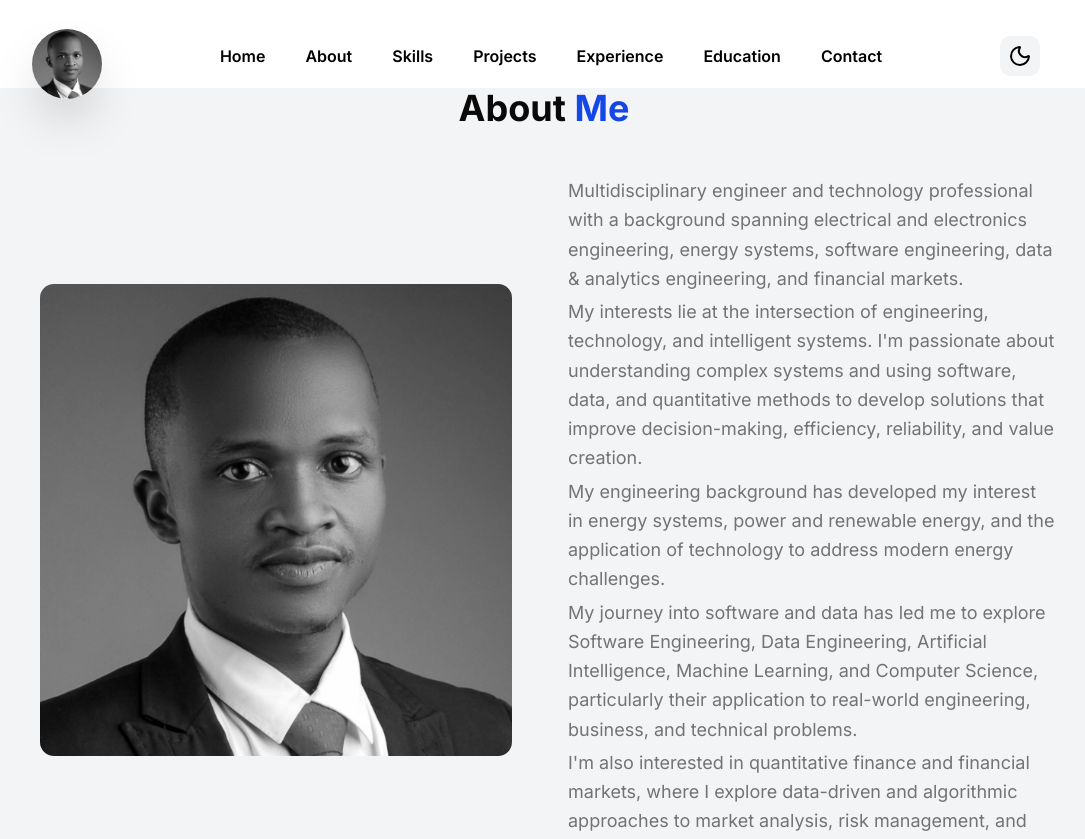
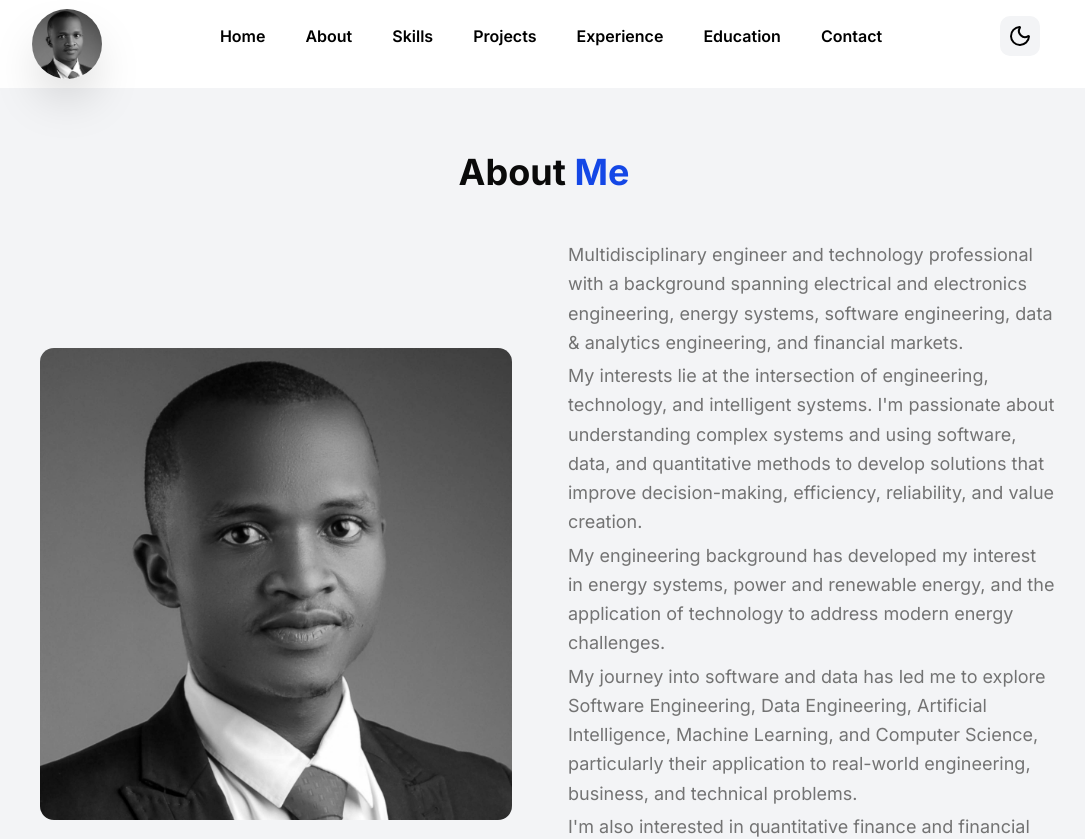
Before and after one commit to MarsIfeanyi/Mars-Ifeanyi-Portfolio, a Next.js app: page /about in a window 1280 px wide. Shown: the top 839 px of the page, without its empty margins (96-1181 px from the left). Built offline with nearby package versions, Linux system fonts and the light colour scheme.

Commit message:
Fix UI Bugs

```diff
--- a/components/Home/About/About.tsx
+++ b/components/Home/About/About.tsx
@@ -5,7 +5,7 @@ import React from "react";
 
 const About = () => {
   return (
-    <div id="about" className="pb-16 bg-gray-100 dark:bg-gray-900 ">
+    <div className="py-16 bg-gray-100 dark:bg-gray-900 ">
       {/* Section Heading */}
       <SectionHeading title_1="About" title_2="Me" />
 
--- a/components/Home/Hero/Hero.tsx
+++ b/components/Home/Hero/Hero.tsx
@@ -2,36 +2,33 @@
 import { Button } from "@/components/ui/button";
 import { Download, FolderOpen } from "lucide-react";
 import { TypeAnimation } from "react-type-animation";
+
 const Hero = () => {
   return (
     <div
       id="home"
-      className=" relative min-h-[calc(100vh-7rem)] flex items-center justify-center overflow-hidden bg-[radial-gradient(circle_476px_at_54.8%_51.5%,rgba(168,229,253,1)_0%,rgba(244,244,254,1)_42.3%,rgba(244,244,254,1)_100.2%)] dark:bg-[radial-gradient(circle_476px_at_54.8%_51.5%,rgba(30,64,175,0.35)_0%,rgba(17,24,39,0.9)_55%,rgba(17,24,39,1)_100%)] "
+      className="relative min-h-[calc(100vh-5rem)] flex items-center justify-center overflow-hidden bg-[radial-gradient(circle_476px_at_54.8%_51.5%,rgba(168,229,253,1)_0%,rgba(244,244,254,1)_42.3%,rgba(244,244,254,1)_100.2%)] dark:bg-[radial-gradient(circle_476px_at_54.8%_51.5%,rgba(30,64,175,0.35)_0%,rgba(17,24,39,0.9)_55%,rgba(17,24,39,1)_100%)]"
     >
-      {" "}
-      {/* Content */}{" "}
-      <div className="relative z-10 px-6 pt-24 text-center sm:pt-0">
-        {" "}
-        {/* Main Title */}{" "}
+      {/* Content */}
+      <div className="relative z-10 px-6 pt-20 text-center">
+        {/* Main Title */}
         <h1
           data-aos="fade-up"
           data-aos-delay="100"
-          className=" mb-6 text-4xl font-bold sm:text-5xl md:text-6xl lg:text-7xl "
+          className="mb-6 text-4xl font-bold sm:text-5xl md:text-6xl lg:text-7xl"
         >
-          {" "}
           Hi, I&apos;m{" "}
           <span className="text-blue-700 dark:text-yellow-500">
-            {" "}
-            Marcellus Ifeanyi{" "}
-          </span>{" "}
-        </h1>{" "}
-        {/* Professional Titles */}{" "}
+            Marcellus Ifeanyi
+          </span>
+        </h1>
+
+        {/* Professional Titles */}
         <div
           data-aos="fade-up"
           data-aos-delay="200"
-          className=" mb-4 h-12 text-xl font-semibold text-black dark:text-white sm:mb-8 sm:text-2xl md:text-3xl "
+          className="mb-4 h-12 text-xl font-semibold text-black dark:text-white sm:mb-8 sm:text-2xl md:text-3xl"
         >
-          {" "}
           <TypeAnimation
             sequence={[
               "Electrical & Electronics Engineer",
@@ -51,9 +48,10 @@ const Hero = () => {
             speed={50}
             repeat={Infinity}
             className="font-mono"
-          />{" "}
-        </div>{" "}
-        {/* Professional Description */}{" "}
+          />
+        </div>
+
+        {/* Professional Description */}
         <p
           data-aos="fade-up"
           data-aos-delay="300"
@@ -65,10 +63,21 @@ const Hero = () => {
           <br />
           energy systems, software, AI, data, and quantitative finance.
         </p>
-        {/* Buttons */}{" "}
-        {/* <div data-aos="fade-up" data-aos-delay="400" className="flex flex-col justify-center gap-4 sm:flex-row" > <Button size="lg" className="mx-auto w-fit sm:mx-0"> <FolderOpen className="mr-2 h-5 w-5" /> View Projects </Button> <Button size="lg" className="mx-auto w-fit sm:mx-0"> <Download className="mr-2 h-5 w-5" /> Download CV </Button> </div> */}{" "}
-      </div>{" "}
+
+        {/* Buttons */}
+        {/* <div data-aos="fade-up" data-aos-delay="400" className="flex flex-col justify-center gap-4 sm:flex-row">
+          <Button size="lg" className="mx-auto w-fit sm:mx-0">
+            <FolderOpen className="mr-2 h-5 w-5" />
+            View Projects
+          </Button>
+          <Button size="lg" className="mx-auto w-fit sm:mx-0">
+            <Download className="mr-2 h-5 w-5" />
+            Download CV
+          </Button>
+        </div> */}
+      </div>
     </div>
   );
 };
+
 export default Hero;
--- a/components/Home/Navbar/Nav.tsx
+++ b/components/Home/Navbar/Nav.tsx
@@ -1,76 +1,97 @@
-"use client"
+"use client";
 
-import Logo from '@/components/Helper/Logo'
-import ThemeToggler from '@/components/Helper/ThemeToggler'
-import { Navlinks } from '@/constants/constant'
-import { Download, MenuIcon } from 'lucide-react'
-import Link from 'next/link'
-import React, { useEffect, useState } from 'react'
+import Logo from "@/components/Helper/Logo";
+import ThemeToggler from "@/components/Helper/ThemeToggler";
+import { Navlinks } from "@/constants/constant";
+import { MenuIcon } from "lucide-react";
+import Link from "next/link";
+import React, { useEffect, useState } from "react";
 
-type Props={
-    openNav:() => void
-}
+type Props = {
+  openNav: () => void;
+};
 
-const Nav = ({openNav}: Props) => {
-const [navBg, setNavBg]= useState(false)
+const Nav = ({ openNav }: Props) => {
+  const [navBg, setNavBg] = useState(false);
 
-useEffect(()=> {
-    const handler = () => {
-        if(window.scrollY >= 90) setNavBg(true)
-        if (window.scrollY < 90) setNavBg(false)
-    }
+  useEffect(() => {
+    const handleScroll = () => {
+      setNavBg(window.scrollY >= 90);
+    };
 
-    window.addEventListener("scroll", handler)
+    handleScroll();
 
-    return () => window.removeEventListener("scroll", handler)
-}, [])
+    window.addEventListener("scroll", handleScroll);
+
+    return () => {
+      window.removeEventListener("scroll", handleScroll);
+    };
+  }, []);
 
   return (
+    <header
+      className={`
+        fixed left-0 top-0 z-1000 w-full
+    h-22
+        transition-all duration-300 pb-4
+        ${
+          navBg
+            ? "bg-white/95 shadow-md backdrop-blur-md dark:bg-gray-900/95"
+            : "bg-transparent"
+        }
+      `}
+    >
+      <div className="mx-auto flex h-full w-[90%] items-center justify-between xl:w-[80%]">
+        {/* LOGO */}
 
-    <div className={`transition-all ${navBg ? "dark:bg-gray-800 bg-white shadow-md": "fixed"}
-     duration-200 h-[14vh] z-100 fixed w-full`} >
-<div className='flex items-center h-full justify-between w-[90%] xl:w-[80%] mx-auto' >
-    {/* LOGO */}
-<Logo/>
-{/* Nav. Hidden by default for small screens */}
+        <Logo />
 
-<div className='hidden lg:flex items-center space-x-10'>
-    {
-        Navlinks.map((link, index) => {
-            return <Link key={index} href={link.href} className='dark:text-white text-black hover:text-yellow-500 dark:hover:text-yellow-200 font-semibold transition-all duration-200' >
-                <p>
-                    {link.name}
-                </p>
+        {/* DESKTOP NAVIGATION */}
+        <nav className="hidden items-center space-x-10 lg:flex">
+          {Navlinks.map((link) => (
+            <Link
+              key={link.href}
+              href={link.href}
+              className="
+                font-semibold
+                text-black
+                transition-all duration-200
+                hover:text-blue-600
+                dark:text-white
+                dark:hover:text-yellow-400
+              "
+            >
+              {link.name}
             </Link>
-        })} </div>
+          ))}
+        </nav>
 
-        {/* Button */}
+        {/* RIGHT SIDE */}
+        <div className="flex items-center space-x-4">
+          {/* THEME TOGGLER */}
+          <ThemeToggler />
 
-        <div className='flex items-center space-x-4'>
-{/* CV Button */}
+          {/* MOBILE MENU BUTTON */}
+          <button
+            type="button"
+            onClick={openNav}
+            aria-label="Open navigation menu"
+            className="
+              flex h-10 w-10
+              items-center justify-center
+              rounded-md
+              transition-colors
+              hover:bg-black/5
+              dark:hover:bg-white/10
+              lg:hidden
+            "
+          >
+            <MenuIcon className="h-6 w-6 text-black dark:text-white" />
+          </button>
+        </div>
+      </div>
+    </header>
+  );
+};
 
-            {/* <a href='#_'
-            className='box-border relative z-20 inline-flex items-center justify-center w-auto px-6 sm:px-8 py-3 overflow-hidden font-bold text-white transition-all duration-300 bg-indigo-600 rounded-md cursor-pointer group ring-offset-2 ring-1 ring-indigo-300 ring-offset-indigo-200 hover:ring-offset-indigo-500 ease focus:outline-none' >
-
-                <span className='relative z-20 flex items-center space-x-2 text-sm' >
-                    <Download className='w-4 h-4'/>
-                    <span> Download CV</span>
-
-                </span>
-
-            </a> */}
-
-            {/* Theme Toggler */}
-            <ThemeToggler/>
-
-            {/* Burger Menu */}
-            <MenuIcon onClick={openNav} className='w-8 h-8 cursor-pointer text-black dark:text-white lg:hidden' />
-        </div>
-
-</div>
-
-    </div>
-  )
-}
-
-export default Nav
+export default Nav;
--- a/components/Home/Skills/Skills.tsx
+++ b/components/Home/Skills/Skills.tsx
@@ -5,7 +5,7 @@ import SkillCard from "./SkillCard";
 
 const Skills = () => {
   return (
-    <div id="skills" className="py-16 bg-gray-100 dark:bg-gray-950">
+    <div className="py-16 bg-gray-100 dark:bg-gray-950">
       <SectionHeading
         title_1="Technical"
         title_2="Skills"
```
Also changed, not shown: components/Home/Navbar/MobileNav.tsx (+67 -25 lines).
